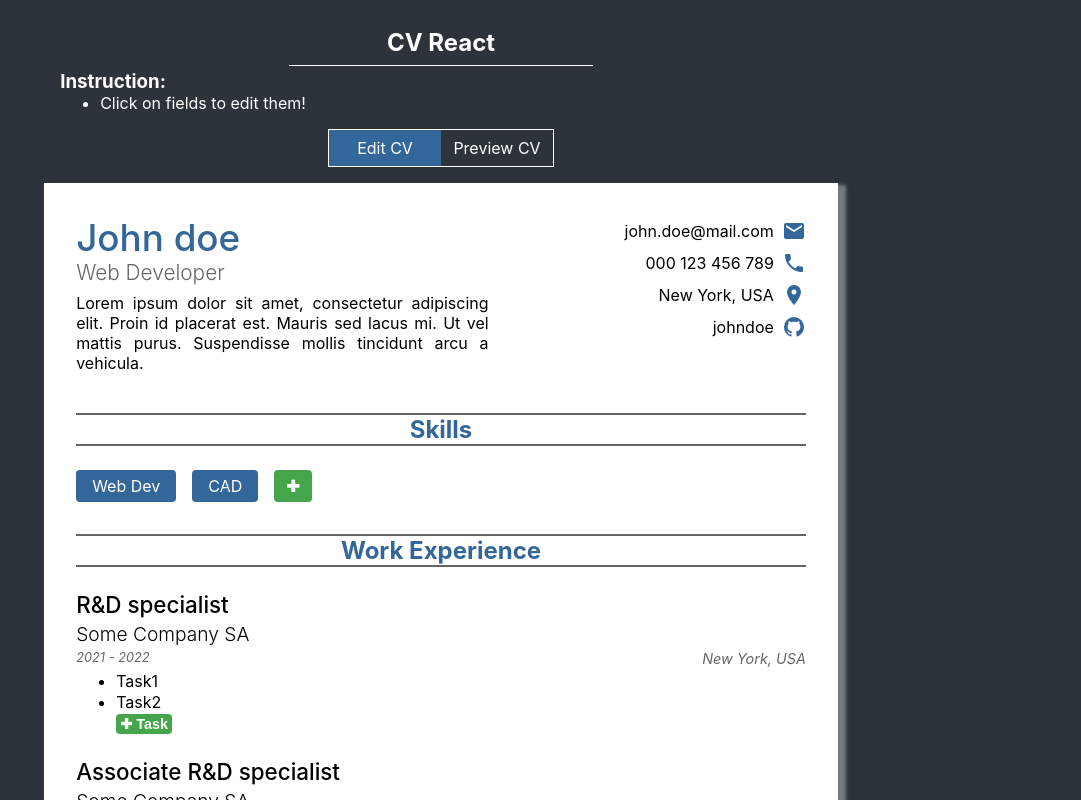
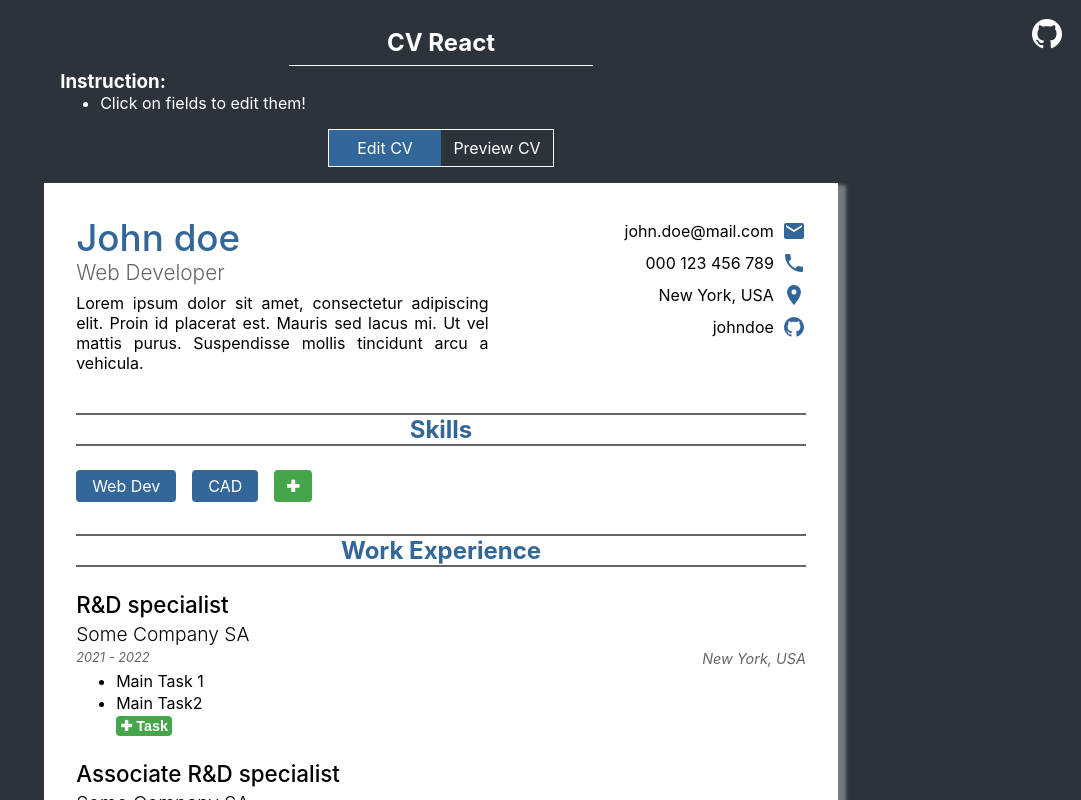
Before and after one commit to zellko/top-cv-application, a React (Create React App) app: page / in a window 1280 px wide. Shown: the top 800 px of the page, without its empty margins (199-1280 px from the left). Built offline with nearby package versions, Linux system fonts and the light colour scheme.

Commit message:
Finalization / Updated README
Finalization / Styling

Updated README

```diff
--- a/src/App.js
+++ b/src/App.js
@@ -230,7 +230,7 @@
 					company: ['Company Name', false, 'Company Name'],
 					date: ['Working date', false, 'Working date'],
 					location: ['City, Country', false, 'City, Country'],
-					tasks: [['Main Task 1', 'Main task 2'], false],
+					tasks: [['Main Task 1', 'Main Task 2'], false],
 				};
 
 				let prevWorkExp= [...this.state.workExperiences]; // Get a copy of workExperience array from the state variable
@@ -320,7 +320,7 @@
 			const addEducation = () =>{
 
 				const defaultEducation = {
-					eduTitle: ['School Title', false, 'School Title'],
+					eduTitle: ['School Title', false, 'Diploma Title'],
 					school: ['School Name', false, 'School Name'],
 					date: ['Schooling date', false, 'Schooling date'],
 				};
@@ -410,10 +410,10 @@
 		this.state = {
 			generalIntro: {
 				name: ['John doe', false, 'Full Name'],
-				job: ['Web Developer', false, 'Job Title'],
+				job: ['Web Developer', false, 'Profession'],
 				desc: [`Lorem ipsum dolor sit amet, consectetur adipiscing elit.
 				Proin id placerat est. Mauris sed lacus mi. Ut vel mattis purus.
-				Suspendisse mollis tincidunt arcu a vehicula.`, false, 'Short Description'],
+				Suspendisse mollis tincidunt arcu a vehicula.`, false, 'Short Description about yourself.'],
 			},
 			generalLink: {
 				mail: ['john.doe@mail.com', false, 'mail@mail.com'],
@@ -427,21 +427,21 @@
 				company: ['Some Company SA', false, 'Company Name'],
 				date: ['2021 - 2022', false, 'Working date'],
 				location: ['New York, USA', false, 'City, Country'],
-				tasks: [['Task1', 'Task2'], false],
+				tasks: [['Main Task 1', 'Main Task2'], false],
 			}, {
 				jobTitle: ['Associate R&D specialist', false, 'Job Title'],
 				company: ['Some Company SA', false, 'Company Name'],
 				date: ['2015 - 2021', false, 'Working date'],
 				location: ['New York, USA', false, 'City, Country'],
-				tasks: [['Task3', 'Task4'], false],
+				tasks: [['Main Task 1', 'Main Task2'], false],
 			},
 			],
 			education: [{
-				eduTitle: ['Bachelor of Engineering', false, 'School Title'],
+				eduTitle: ['Bachelor of Engineering', false, 'Diploma Title'],
 				school: ['National School of Engineering, Chicago', false, 'School Name'],
 				date: ['2014 - 2015', false, 'Schooling date'],
 			}, {
-				eduTitle: ['Car Mechanician', false, 'School Title'],
+				eduTitle: ['Car Mechanician', false, 'Diploma Title'],
 				school: ['Mechanical School of Chicago', false, 'School Name'],
 				date: ['2011 - 2014', false, 'Schooling date'],
 			},
@@ -455,7 +455,7 @@
 		const root = document.querySelector('#root'); // Get root element
 
 		root.addEventListener('keydown', (e => {
-			// When user is editing a field, if he press enter, the field is validated.
+			// When user is editing a field, if he press enter, the field is saved.
 			if (e.key === 'Enter') {
 				const input = document.querySelector('[field-input]');
 				const fieldName = input.getAttribute('field-input'); // Get name of field being modified
@@ -505,6 +505,11 @@
 						onAddEducation={ this.education.addEducation } onDeleteEducation={ this.education.deleteEducation }
 					/>
 	  		</div>
+			  <a href="https://github.com/zellko/top-cv-application">
+					<svg viewBox="0 0 24 24">
+						<path fill="currentColor" d="M12,2A10,10 0 0,0 2,12C2,16.42 4.87,20.17 8.84,21.5C9.34,21.58 9.5,21.27 9.5,21C9.5,20.77 9.5,20.14 9.5,19.31C6.73,19.91 6.14,17.97 6.14,17.97C5.68,16.81 5.03,16.5 5.03,16.5C4.12,15.88 5.1,15.9 5.1,15.9C6.1,15.97 6.63,16.93 6.63,16.93C7.5,18.45 8.97,18 9.54,17.76C9.63,17.11 9.89,16.67 10.17,16.42C7.95,16.17 5.62,15.31 5.62,11.5C5.62,10.39 6,9.5 6.65,8.79C6.55,8.54 6.2,7.5 6.75,6.15C6.75,6.15 7.59,5.88 9.5,7.17C10.29,6.95 11.15,6.84 12,6.84C12.85,6.84 13.71,6.95 14.5,7.17C16.41,5.88 17.25,6.15 17.25,6.15C17.8,7.5 17.45,8.54 17.35,8.79C18,9.5 18.38,10.39 18.38,11.5C18.38,15.32 16.04,16.16 13.81,16.41C14.17,16.72 14.5,17.33 14.5,18.26C14.5,19.6 14.5,20.68 14.5,21C14.5,21.27 14.66,21.59 15.17,21.5C19.14,20.16 22,16.42 22,12A10,10 0 0,0 12,2Z" />
+					</svg>
+				</a>
 	  	</div>
 	  );
 	}
--- a/src/styles/App.css
+++ b/src/styles/App.css
@@ -28,8 +28,17 @@
     align-items: flex-start;
 }
 
-/*
-    A4 Sheet
-    height: 297mm;
-    width: 210mm;
-*/
+.App > a {
+    position: absolute;
+    top: 16px;
+    right: 16px
+}
+
+.App > a svg{
+    color: var(--white);
+    height: 36px;
+}
+
+.App > a svg:hover{
+    color: var(--blue-clear);
+}
--- a/src/styles/WorkExperience.css
+++ b/src/styles/WorkExperience.css
@@ -35,7 +35,15 @@
     background-color: var(--button-color-hover);
 }
 
-.work-container ul > button{
+.work{
+    position: relative;
+    margin-bottom: 24px;
+    display: flex;
+    flex-direction: column;
+    gap: 4px;
+}
+
+.work ul > button{
     background-color: var(--button-color);
     color: #fff;
     font-weight: 700;
@@ -45,7 +53,7 @@
     padding: 2px 4px;
 }
 
-.work-container ul > button:hover{
+.work ul > button:hover{
     cursor: pointer;
     background-color: var(--button-color-hover);
 }
@@ -60,19 +68,8 @@
     font-weight: 300;
 }
 
- .work *:not(ul):not(li):not(div):not([iseditable="false"]):hover{
+.work *:not(ul):not(li):not(div):not([iseditable="false"]):hover{
     cursor: pointer;
-}
-
-.work{
-    position: relative;
-    margin-bottom: 24px;
-    display: flex;
-    flex-direction: column;
-    gap: 4px;
-}
-
-.work li{
     width: max-content;
 }
 
@@ -91,7 +88,7 @@
     border: 0;
     color: red;
     font-size: .9rem;
-    padding: 2px;
+    margin: 2px 8px;
 }
 
 .work li:hover > button{
@@ -112,7 +109,6 @@
     border: 0;
     color: red;
     font-size: 1.3rem;
-    padding: 2px;
 }
 
 .work:hover > button{
--- a/src/styles/index.css
+++ b/src/styles/index.css
@@ -5,6 +5,7 @@
 
 :root{
   --blue: #346799;
+  --blue-clear: #7ab9f8;
   --grey: #656565;
   --white: #fff;
   --bg-color: #fff;
@@ -27,7 +28,6 @@
   justify-content: center;
 }
 
-
 .hide{
   display: none;
 }
```
Also changed, not shown: 1 other file (tests, documents, lock files or other folders).
